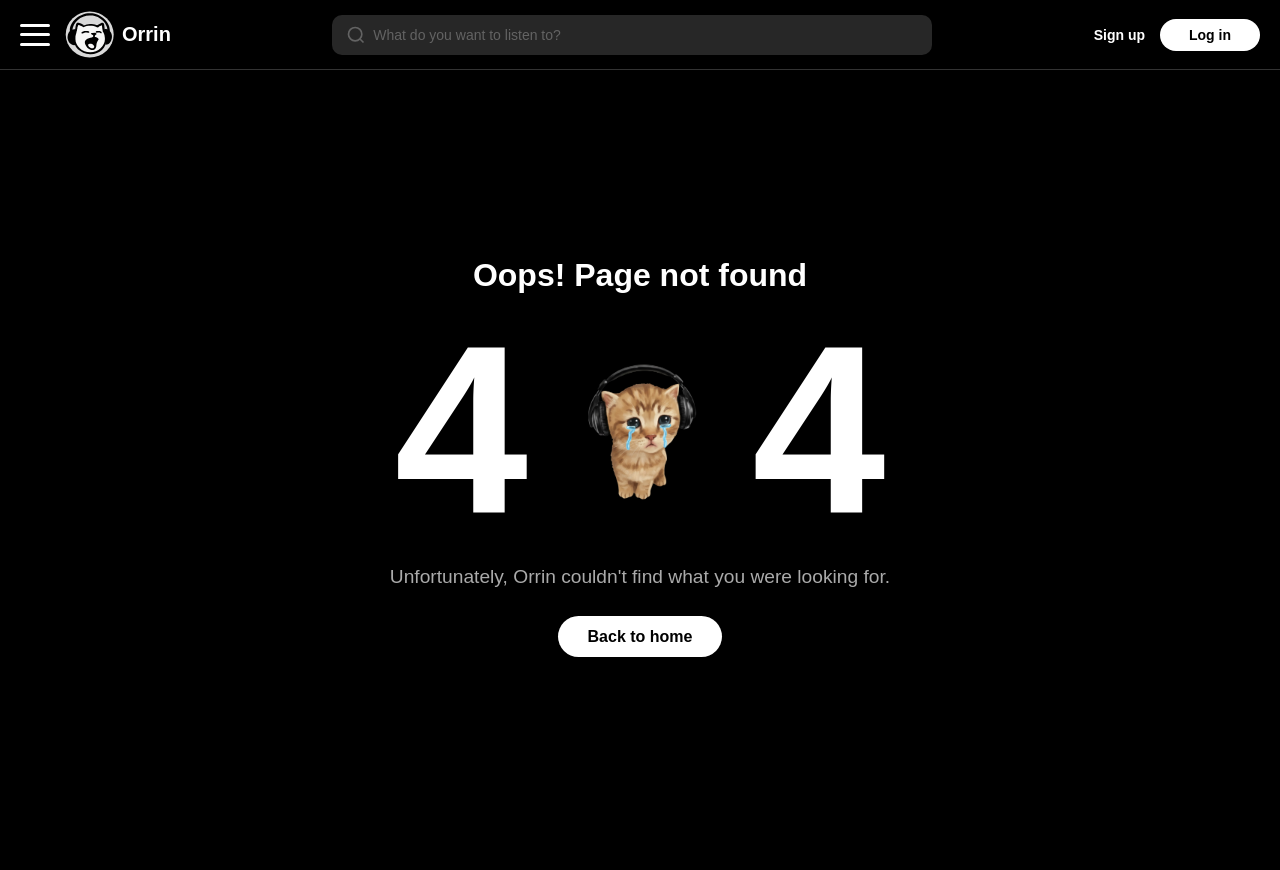
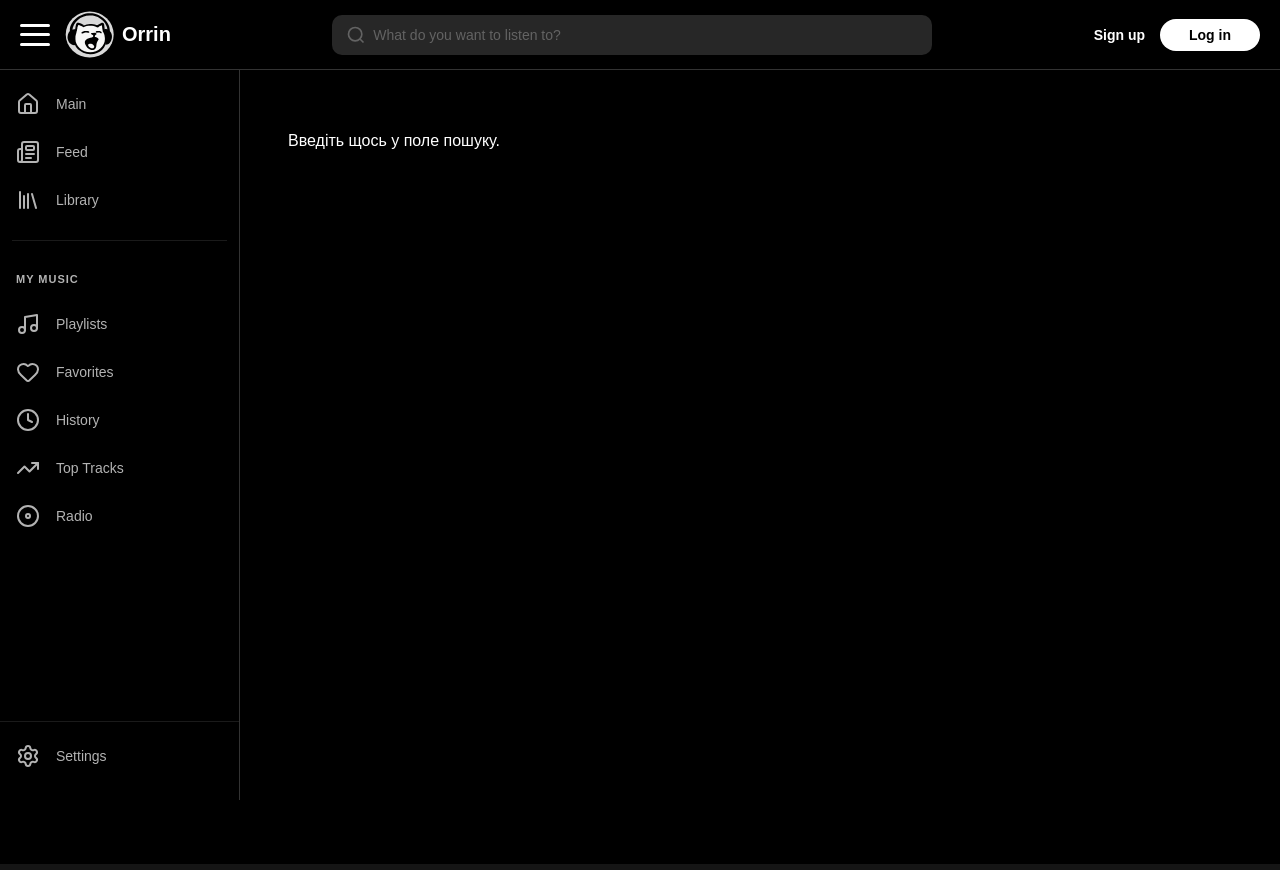
Before and after one commit to ivasx/orrin-frontend, a React (Vite) app: page /search in a window 1280 px wide. Before the commit this address had no page. Built offline with nearby package versions, Linux system fonts and the light colour scheme.

Commit message:
Improved search and add search result page

```diff
--- a/src/App.jsx
+++ b/src/App.jsx
@@ -23,6 +23,7 @@ import LoginPage from './pages/Auth/Login.jsx';
 
 import './App.css';
 import TrackPage from "./pages/TrackPage/TrackPage.jsx";
+import SearchResultsPage from "./pages/SearchResultsPage/SearchResultsPage.jsx";
 
 const updateMetaTags = (t, i18n, location) => {
     const title = t('app_title');
@@ -95,6 +96,7 @@ function AppContent() {
                     <Route path="/radio" element={<RadioPage />} />
                     <Route path="/settings" element={<SettingsPage />} />
                     <Route path="/track/:trackId" element={<TrackPage />} />
+                    <Route path="/search" element={<SearchResultsPage />} />
                 </Route>
 
                 <Route element={<HeaderOnlyLayout />}>
--- /dev/null
+++ b/src/pages/SearchResultsPage/SearchResultsPage.css
@@ -0,0 +1,35 @@
+/* src/pages/SearchResultsPage/SearchResultsPage.css */
+.search-results-page {
+    padding-top: 20px;
+}
+
+.search-results-title {
+    font-size: 1.8rem;
+    margin-bottom: 30px;
+    padding-left: 5px; /* Невеликий відступ як у заголовків секцій */
+}
+
+.no-results-message {
+    text-align: center;
+    color: #aaa;
+    margin-top: 40px;
+    font-size: 1.1rem;
+}
+
+/* Модифікація TrackSection для сторінки результатів: показувати всі треки */
+.search-results-page .track-section-grid {
+    grid-template-rows: none; /* Прибираємо обмеження в 2 ряди */
+    grid-auto-flow: row; /* Розташовуємо елементи по рядках */
+    grid-template-columns: repeat(auto-fill, minmax(300px, 1fr)); /* Адаптивна сітка */
+    overflow-x: hidden; /* Забороняємо горизонтальний скрол */
+    padding-bottom: 20px; /* Повертаємо стандартний відступ */
+    scrollbar-width: none; /* Ховаємо скролбар Firefox */
+}
+/* Ховаємо скролбар Webkit */
+.search-results-page .track-section-grid::-webkit-scrollbar {
+    display: none;
+}
+/* Прибираємо кнопку "Більше" у секціях на сторінці пошуку */
+.search-results-page .section-header .section-more {
+    display: none;
+}
--- /dev/null
+++ b/src/pages/SearchResultsPage/SearchResultsPage.jsx
@@ -0,0 +1,110 @@
+import React, { useState, useEffect } from 'react';
+import { useSearchParams } from 'react-router-dom';
+import { useTranslation } from 'react-i18next';
+import { ways, popularArtists } from '../../data'; // Імпортуємо дані
+import TrackSection from '../../components/TrackSection/TrackSection';
+import ArtistSection from '../../components/ArtistSection/ArtistSection';
+import MusicSectionWrapper from '../../components/MusicSectionWrapper/MusicSectionWrapper';
+import './SearchResultsPage.css';
+
+export default function SearchResultsPage() {
+    const [searchParams] = useSearchParams();
+    const { t } = useTranslation();
+    const query = searchParams.get('q') || '';
+
+    const [foundTracks, setFoundTracks] = useState([]);
+    const [foundArtists, setFoundArtists] = useState([]);
+    const [isLoading, setIsLoading] = useState(true);
+
+    useEffect(() => {
+        setIsLoading(true);
+        const searchTerm = query.trim().toLowerCase();
+
+        if (!searchTerm) {
+            setFoundTracks([]);
+            setFoundArtists([]);
+            setIsLoading(false);
+            return;
+        }
+
+        // Розбиваємо на слова, як і раніше
+        const searchWords = searchTerm.split(/\s+/).filter(word => word.length > 0);
+
+        // Імітуємо затримку
+        const searchTimer = setTimeout(() => {
+
+            // --- Початок змін: Фільтрація за допомогою .some() ---
+            const tracks = ways.filter(track => { //
+                const titleLower = track.title.toLowerCase();
+                const artistLower = track.artist.toLowerCase();
+                // Перевіряємо, чи ХОЧА Б ОДНЕ слово запиту є в назві АБО в імені виконавця
+                return searchWords.some(word => // <-- Змінено .every на .some
+                    titleLower.includes(word) || artistLower.includes(word)
+                );
+            });
+
+            const artists = popularArtists.filter(artist => { //
+                const nameLower = artist.name.toLowerCase();
+                // Перевіряємо, чи ХОЧА Б ОДНЕ слово запиту є в імені виконавця
+                return searchWords.some(word => nameLower.includes(word)); // <-- Змінено .every на .some
+            });
+            // --- Кінець змін ---
+
+            setFoundTracks(tracks);
+            setFoundArtists(artists);
+            setIsLoading(false);
+        }, 300);
+
+        return () => clearTimeout(searchTimer);
+
+    }, [query]);
+
+    return (
+        <MusicSectionWrapper spacing="top-only">
+            <div className="search-results-page">
+                {query && (
+                    // TODO: Replace with translated string
+                    <h1 className="search-results-title">Результати пошуку для "{query}"</h1>
+                )}
+
+                {isLoading ? (
+                    // TODO: Replace with translated string
+                    <p>Шукаємо...</p> // Або компонент-скелетон
+                ) : (
+                    <>
+                        {foundArtists.length > 0 && (
+                            <MusicSectionWrapper spacing="default">
+                                <ArtistSection
+                                    // TODO: Replace with translated string
+                                    title="Знайдені виконавці"
+                                    artists={foundArtists}
+                                    onMoreClick={() => console.log('More artists clicked')}
+                                />
+                            </MusicSectionWrapper>
+                        )}
+
+                        {foundTracks.length > 0 && (
+                            <MusicSectionWrapper spacing="default">
+                                <TrackSection
+                                    // TODO: Replace with translated string
+                                    title="Знайдені треки"
+                                    tracks={foundTracks}
+                                    onMoreClick={() => console.log('More tracks clicked')}
+                                />
+                            </MusicSectionWrapper>
+                        )}
+
+                        {foundTracks.length === 0 && foundArtists.length === 0 && !isLoading && query && (
+                            // TODO: Replace with translated string
+                            <p className="no-results-message">Нічого не знайдено за запитом "{query}".</p>
+                        )}
+                        {!query && (
+                            // TODO: Replace with translated string
+                            <p>Введіть щось у поле пошуку.</p>
+                        )}
+                    </>
+                )}
+            </div>
+        </MusicSectionWrapper>
+    );
+}
```
